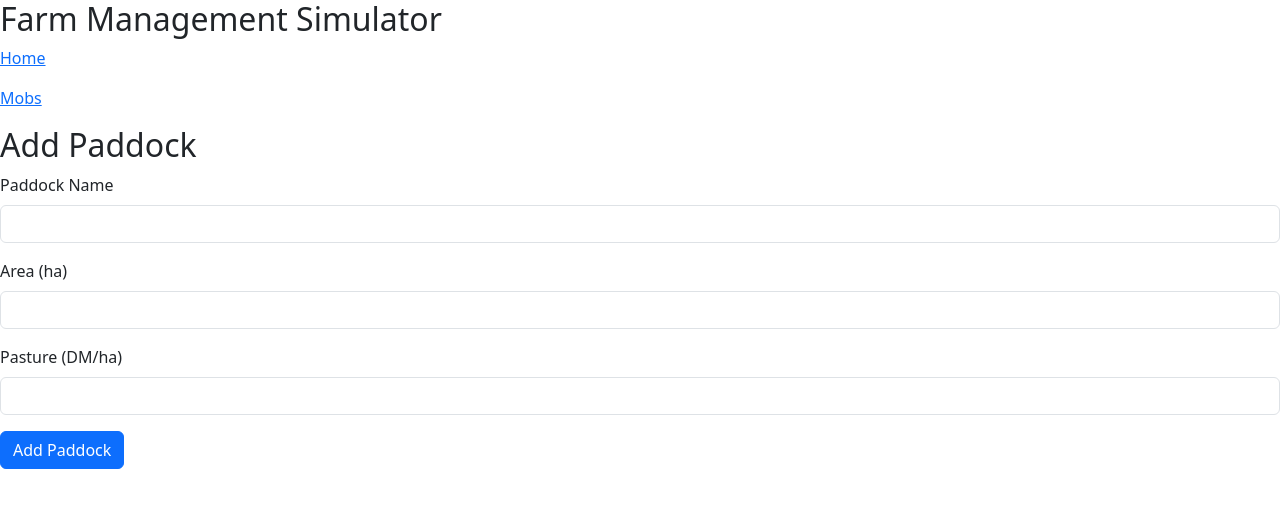
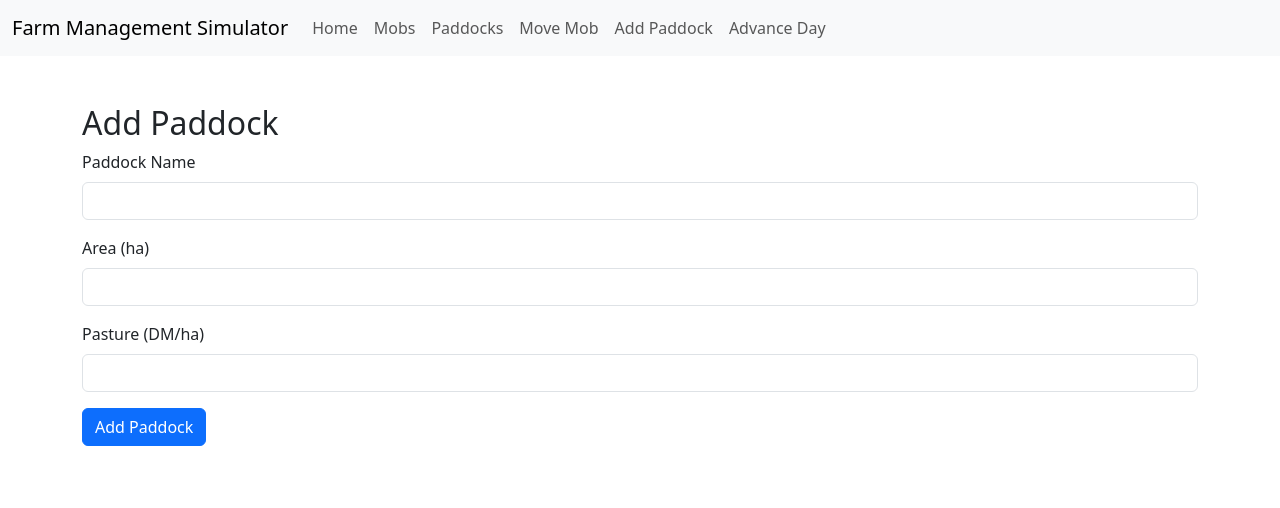
Before and after one commit to reisinl/fms, a Flask app: page /add_paddock in a window 1280 px wide. Shown: the top 508 px of the page. Run offline with Flask 3, Linux system fonts and the light colour scheme.

Commit message:
bug fixed

```diff
--- a/templates/base.html
+++ b/templates/base.html
@@ -1,51 +1,50 @@
 <!DOCTYPE html>
-<html>
-  <head>
-      <meta charset="utf-8" />
-      <title>{% block title %}{% endblock %}</title>
-      <!-- CSS only -->
-      <link href="https://cdn.jsdelivr.net/npm/bootstrap@5.3.3/dist/css/bootstrap.min.css" rel="stylesheet" integrity="sha384-QWTKZyjpPEjISv5WaRU9OFeRpok6YctnYmDr5pNlyT2bRjXh0JMhjY6hW+ALEwIH" crossorigin="anonymous">
-  </head>
-
-  <body>
-    <nav>
-      <h2>Farm Management Simulator</h2>
-      <p><a href="{{url_for('home')}}">Home</a></p>
-      <p><a href="{{url_for('mobs')}}">Mobs</a></p>
+<html lang="en">
+<head>
+    <meta charset="UTF-8">
+    <meta name="viewport" content="width=device-width, initial-scale=1.0">
+    <title>{% block title %}Farm Management Simulator{% endblock %}</title>
+    <link href="https://cdn.jsdelivr.net/npm/bootstrap@5.3.3/dist/css/bootstrap.min.css" rel="stylesheet">
+</head>
+<body>
+    <nav class="navbar navbar-expand-lg navbar-light bg-light">
+        <div class="container-fluid">
+            <a class="navbar-brand" href="#">Farm Management Simulator</a>
+            <button class="navbar-toggler" type="button" data-bs-toggle="collapse" data-bs-target="#navbarNav" aria-controls="navbarNav" aria-expanded="false" aria-label="Toggle navigation">
+                <span class="navbar-toggler-icon"></span>
+            </button>
+            <div class="collapse navbar-collapse" id="navbarNav">
+                <ul class="navbar-nav me-auto mb-2 mb-lg-0">
+                    <li class="nav-item">
+                        <a class="nav-link" href="{{ url_for('home') }}">Home</a>
+                    </li>
+                    <li class="nav-item">
+                        <a class="nav-link" href="{{ url_for('mobs') }}">Mobs</a>
+                    </li>
+                    <li class="nav-item">
+                        <a class="nav-link" href="{{ url_for('paddocks') }}">Paddocks</a>
+                    </li>
+                    <li class="nav-item">
+                        <a class="nav-link" href="{{ url_for('move_mob') }}">Move Mob</a>
+                    </li>
+                    <li class="nav-item">
+                        <a class="nav-link" href="{{ url_for('add_paddock') }}">Add Paddock</a>
+                    </li>
+                    <li class="nav-item">
+                        <a class="nav-link" href="{{ url_for('next_day') }}">Advance Day</a>
+                    </li>
+                </ul>
+                <span class="navbar-text">
+                    {% if session['curr_date'] %}
+                    Today is: {{ session['curr_date'] }}
+                    {% endif %}
+                </span>
+            </div>
+        </div>
     </nav>
-    <p>{% if session['curr_date'] %}Today is: {{session['curr_date'].strftime("%d %B %Y")}}{% endif %}</p>
-
-    <section class="content">
-      <header>
-        {% block header %}{% endblock %}
-      </header>
-      {% for message in get_flashed_messages() %}
-        <div class="flash">{{ message }}</div>
-      {% endfor %}
-      {% block content %}{% endblock %}
-    </section>
-    <!-- JavaScript Bundle with Popper -->
-    <script>
-    // Example starter JavaScript for disabling form submissions if there are invalid fields
-      (() => {
-        'use strict'
-
-        // Fetch all the forms we want to apply custom Bootstrap validation styles to
-        const forms = document.querySelectorAll('.needs-validation')
-
-        // Loop over them and prevent submission
-        Array.from(forms).forEach(form => {
-          form.addEventListener('submit', event => {
-            if (!form.checkValidity()) {
-              event.preventDefault()
-              event.stopPropagation()
-            }
-
-            form.classList.add('was-validated')
-          }, false)
-        })
-      })()
-    </script>
-    <script src="https://cdn.jsdelivr.net/npm/bootstrap@5.3.3/dist/js/bootstrap.bundle.min.js" integrity="sha384-YvpcrYf0tY3lHB60NNkmXc5s9fDVZLESaAA55NDzOxhy9GkcIdslK1eN7N6jIeHz" crossorigin="anonymous"></script>
-  </body>
+    <div class="container mt-5">
+        {% block content %}{% endblock %}
+    </div>
+    <script src="https://cdn.jsdelivr.net/npm/bootstrap@5.3.3/dist/js/bootstrap.bundle.min.js"></script>
+</body>
 </html>
--- a/templates/home.html
+++ b/templates/home.html
@@ -6,6 +6,9 @@
 <h1>Welcome to the Farm Management Simulator</h1>
 <p>This application helps you manage the number of stock your farm can sustain given the amount of pasture available.</p>
 <img src="{{ url_for('static', filename='farm_image.jpg') }}" alt="Farm Image" class="img-fluid">
+
+<!-- Display the Current Date -->
+<p>Today is: {{ curr_date }}</p>
 
 <!-- Navigation Links to Other Pages -->
 <nav class="mt-4">
```
